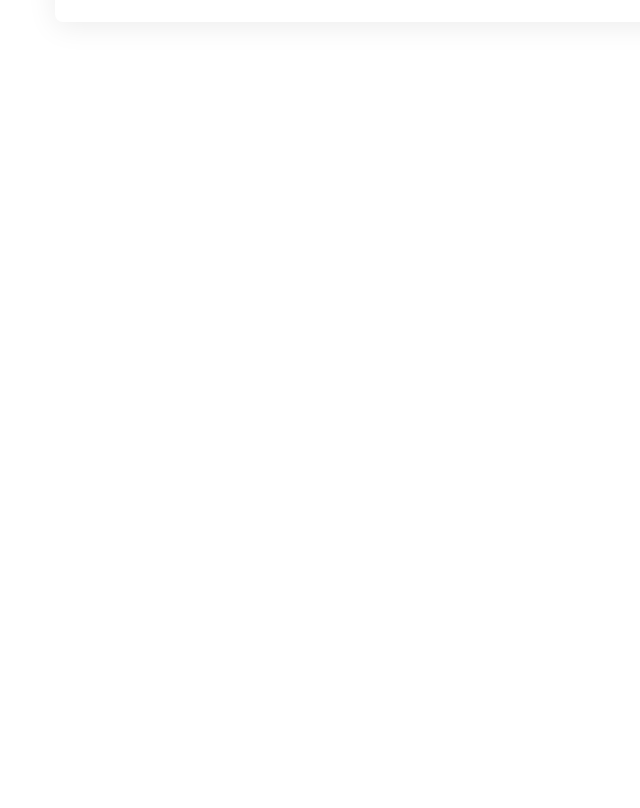
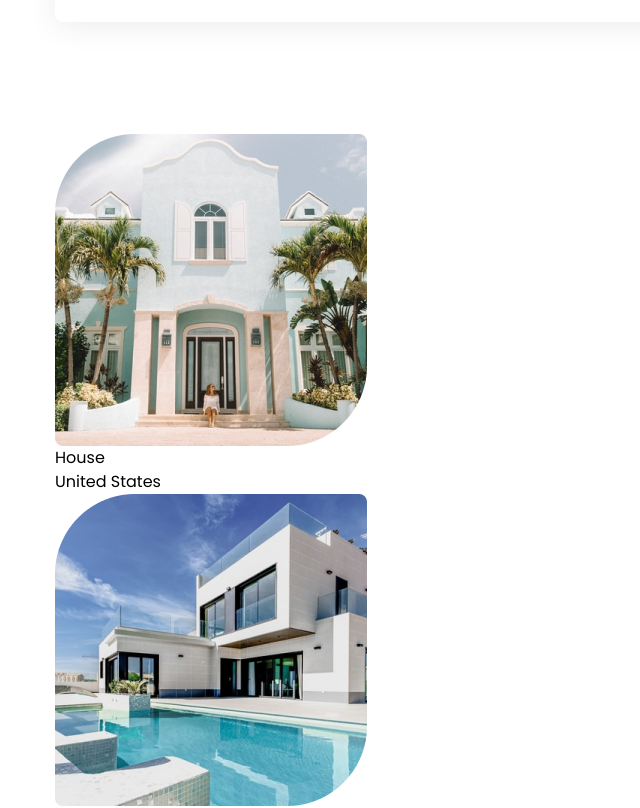
Before and after one commit to ashiq-rahman07/dreame-house-client, a React (Create React App) app: page / in a window 1280 px wide. Shown: the part 743-1551 px from the top of the page, without its empty margins (0-640 px from the left). Built offline with nearby package versions, Linux system fonts and the light colour scheme.

Commit message:
bnner section add

```diff
--- a/public/index.html
+++ b/public/index.html
@@ -1,14 +1,12 @@
 <!DOCTYPE html>
 <html lang="en">
+
 <head>
   <meta charset="utf-8" />
   <link rel="icon" href="%PUBLIC_URL%/favicon.ico" />
   <meta name="viewport" content="width=device-width, initial-scale=1" />
   <meta name="theme-color" content="#000000" />
-    <meta
-      name="description"
-      content="Web site created using create-react-app"
-    />
+  <meta name="description" content="Web site created using create-react-app" />
   <link rel="apple-touch-icon" href="%PUBLIC_URL%/logo192.png" />
   <!--
       manifest.json provides metadata used when your web app is installed on a
@@ -19,25 +17,30 @@
       Notice the use of %PUBLIC_URL% in the tags above.
       It will be replaced with the URL of the `public` folder during the build.
       Only files inside the `public` folder can be referenced from the HTML.
-
       Unlike "/favicon.ico" or "favicon.ico", "%PUBLIC_URL%/favicon.ico" will
       work correctly both with client-side routing and a non-root public URL.
       Learn how to configure a non-root public URL by running `npm run build`.
     -->
-    <title>React App</title>
+  <!-- Google Fonts -->
+  <link rel="preconnect" href="https://fonts.googleapis.com" />
+  <link rel="preconnect" href="https://fonts.gstatic.com" crossorigin />
+  <link
+    href="https://fonts.googleapis.com/css2?family=Poppins:ital,wght@0,100;0,200;0,300;0,400;0,500;0,600;0,700;0,800;0,900;1,100;1,200;1,300;1,400;1,500;1,600;1,700;1,800;1,900&display=swap"
+    rel="stylesheet" />
+  <title>House Search</title>
 </head>
+
 <body>
   <noscript>You need to enable JavaScript to run this app.</noscript>
   <div id="root"></div>
   <!--
       This HTML file is a template.
       If you open it directly in the browser, you will see an empty page.
-
       You can add webfonts, meta tags, or analytics to this file.
       The build step will place the bundled scripts into the <body> tag.
-
       To begin the development, run `npm start` or `yarn start`.
       To create a production bundle, use `npm run build` or `yarn build`.
     -->
 </body>
+
 </html>
--- a/src/components/CountryDropdown.js
+++ b/src/components/CountryDropdown.js
@@ -10,7 +10,7 @@ import { HouseContext } from './HouseContext';
 
 const CountryDropdown = () => {
   const { country, setCountry,countries } = useContext(HouseContext);
-  console.log(countries)
+
   const [isOpen, setIsOpen] = useState(false);
 
   return (
--- a/src/components/House.js
+++ b/src/components/House.js
@@ -1,7 +1,16 @@
 import React from 'react';
-
-const House = () => {
-  return <div>House</div>;
+import {BiBed, BiBath, BiArea} from 'react-icons/bi';
+const House = ({ house }) => {
+  const { image, type, country, address, bedrooms, bathrooms, surfac, price } = house
+  return (
+    <div>
+      <img src={image} alt="" />
+      <div>
+        <div>{type}</div>
+        <div>{country}</div>
+      </div>
+    </div>
+  );
 };
 
 export default House;
--- a/src/components/HouseContext.js
+++ b/src/components/HouseContext.js
@@ -39,6 +39,10 @@ const HouseContextProvider = ({ children }) => {
     //set countries state
     setProperties(uniqueProperties);
   }, [])
+
+  const handleClick = ()=>{
+    console.log("clicked")
+  }
   return (
     <HouseContext.Provider value={{
       country,
@@ -50,7 +54,8 @@ const HouseContextProvider = ({ children }) => {
       price,
       setPrice,
       houses,
-      loading
+      loading,
+      handleClick
 
     }}>{children}</HouseContext.Provider>
   );
--- a/src/components/HouseList.js
+++ b/src/components/HouseList.js
@@ -1,7 +1,26 @@
-import React from 'react';
+import React, { useContext } from 'react';
+import { Link } from 'react-router-dom';
+import House from './House';
+import { HouseContext } from './HouseContext';
 
 const HouseList = () => {
-  return <div>HouseList</div>;
+  const { houses, loading } = useContext(HouseContext)
+  console.log(houses)
+  return (
+    <section className='mb-20'>
+      <div className='container mx-auto'>
+        <div>
+          {houses.map((house,index)=>{
+            return(
+              <Link to={`/property/${house.id}`}>
+                <House house={house}/>
+              </Link>
+            );
+          })}
+        </div>
+      </div>
+    </section>
+  );
 };
 
 export default HouseList;
--- a/src/components/PropertyDropdown.js
+++ b/src/components/PropertyDropdown.js
@@ -10,7 +10,7 @@ import { HouseContext } from './HouseContext';
 
 const PropertyDropdown = () => {
   const { property, setProperty, properties } = useContext(HouseContext);
-  console.log(properties)
+
   const [isOpen, setIsOpen] = useState(false);
 
   return (
--- a/src/components/Search.js
+++ b/src/components/Search.js
@@ -9,6 +9,7 @@ import {RiSearch2Line} from 'react-icons/ri'
 import { HouseContext } from './HouseContext';
 
 const Search = () => {
+  const { handleClick } = useContext(HouseContext);
 
 
   return (
@@ -17,7 +18,7 @@ const Search = () => {
       <CountryDropdown/>
       <PropertyDropdown/>
       <PriceRangeDropdown/>
-      <button className='bg-violet-700 hover:bg-violet-800 transition w-full lg:max-w-[162px] h-16 rounded-lg flex justify-center items-center text-white'>
+      <button onClick={() => handleClick()} className='bg-violet-700 hover:bg-violet-800 transition w-full lg:max-w-[162px] h-16 rounded-lg flex justify-center items-center text-white'>
         <RiSearch2Line/>
       </button>
     </div>
--- a/src/pages/Home.js
+++ b/src/pages/Home.js
@@ -1,5 +1,6 @@
 import React from 'react';
 import Banner from '../components/Banner';
+import HouseList from '../components/HouseList';
 
 
 
@@ -7,6 +8,7 @@ const Home = () => {
   return (
     <div className='min-h-[1800px]'>
       <Banner/>
+      <HouseList/>
     </div>
   );
 };
```
Lines whose indentation alone changed are shown as unchanged.
